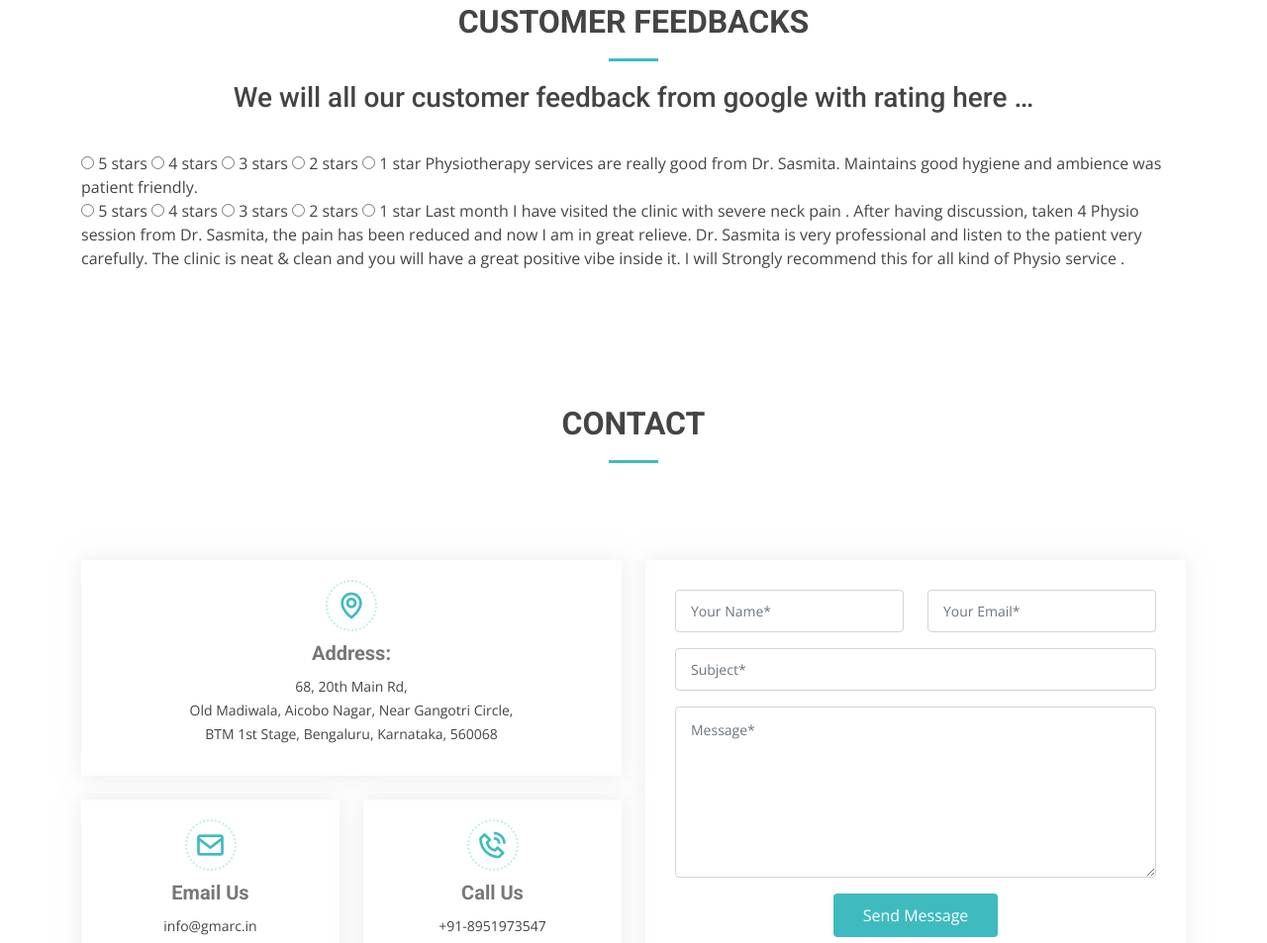
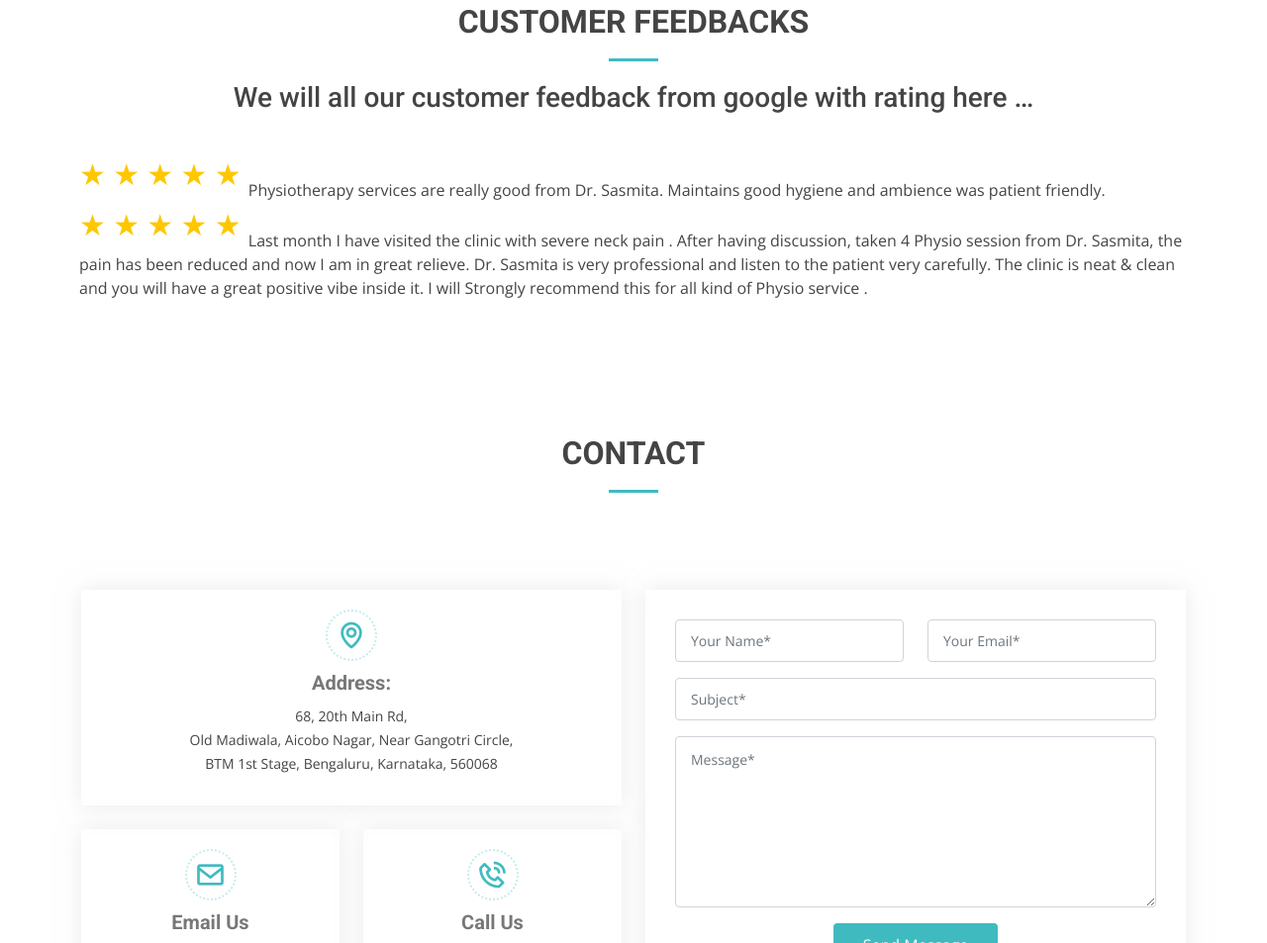
Before and after one commit to Dharma598/gmarc-project, a plain HTML site: page index.html in a window 1280 px wide. Shown: the part 2566-3519 px from the top of the page at 99% size. Drawn offline with nearby package versions, Linux system fonts and the light colour scheme.

Commit message:
Update style.css

```diff
--- a/assets/css/style.css
+++ b/assets/css/style.css
@@ -1216,3 +1216,24 @@ section {
   text-align: center;
   font-size: 13px;
 }
+
+.rate {
+  float: left;
+  padding: 0 10px;
+}
+.rate:not(:checked) > input {
+  position:absolute;
+  top:-9999px;
+}
+.rate:not(:checked) > label {
+
+  width:1em;
+  overflow:hidden;
+  white-space:nowrap;
+  cursor:pointer;
+  font-size:30px;
+  color:#ffc700;
+}
+.rate:not(:checked) > label:before {
+  content: '★ ';
+}
```
